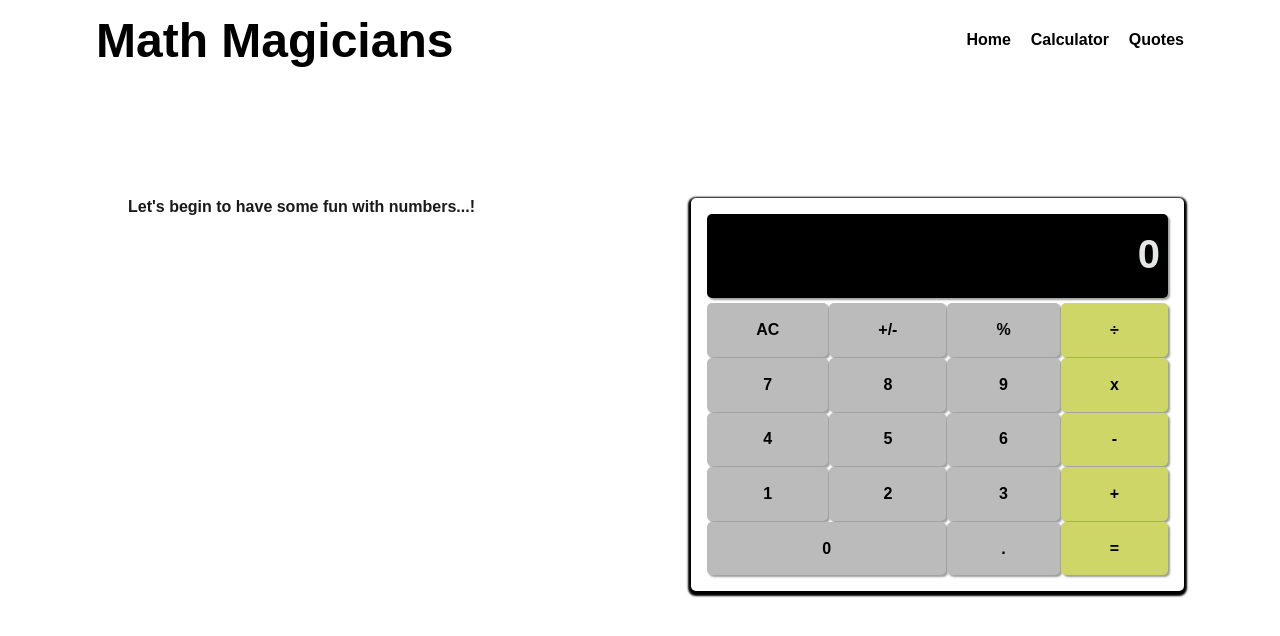
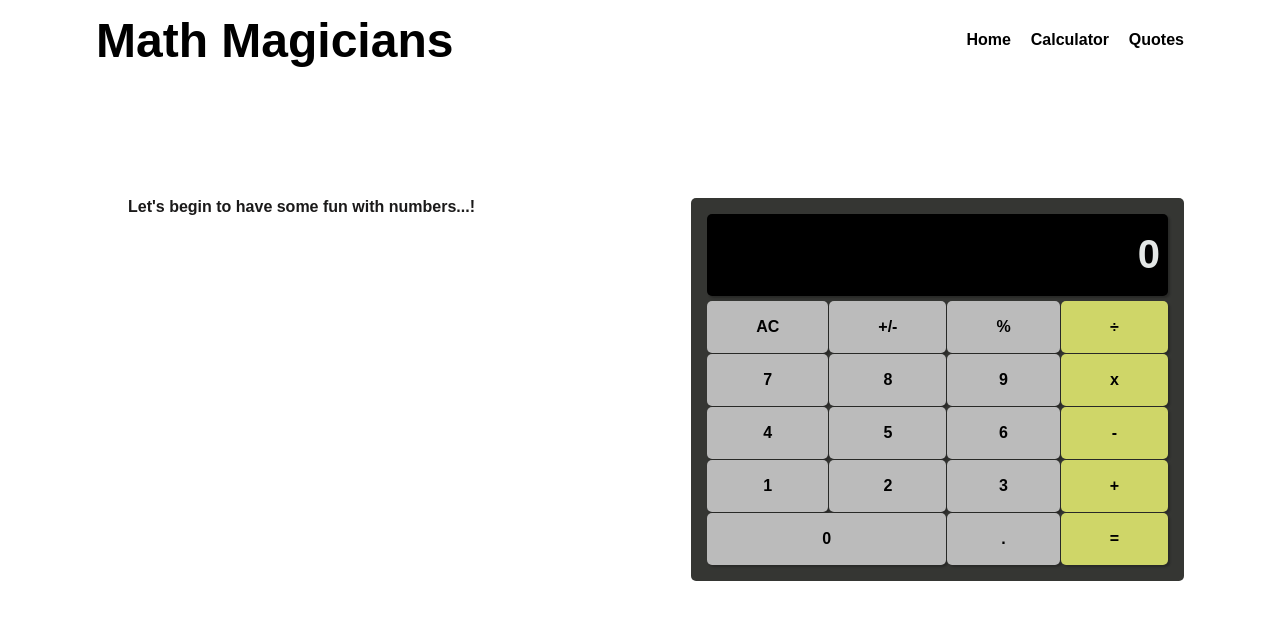
Before and after one commit to Doheera-kosi/Math-Magicians, a React (Create React App) app: page /calculator in a window 1280 px wide. Shown: the top 636 px of the page. Built offline with nearby package versions, Linux system fonts and the light colour scheme; a web font is replaced by a local one.

Commit message:
Modify App.test.js, App.css, and App.js

```diff
--- a/src/App.css
+++ b/src/App.css
@@ -44,6 +44,7 @@ body {
   min-width: 100%;
   justify-content: center;
   align-items: center;
+  color: white;
 }
 
 .calc-container {
@@ -57,6 +58,7 @@ body {
   padding: 1em;
   box-shadow: 0 2px 2px 3px;
   margin-right: 2em;
+  background-color: rgb(53, 54, 51);
 }
 
 .calc-output {
--- a/src/App.js
+++ b/src/App.js
@@ -1,23 +1,23 @@
 /* eslint-disable */
 import './App.css';
-import { Routes, Route } from 'react-router-dom';
+import { BrowserRouter as Router, Routes, Route  } from 'react-router-dom';
 import { HomePage } from './pages/HomePage';
 import CalcPage from './pages/CalculatorPage';
 import QuotePage from './pages/QuotePage';
-import Navbar from './components/NavBar';
+import NavBar from './components/NavBar';
 
 function App() {
     return (
       <div className="main-container">
-      <Navbar />
+      <NavBar />
         <Routes>
           <Route exact path='/' element={<HomePage />} />
           <Route exact path='calculator' element={<CalcPage />} />
           <Route exact path='quotes' element={<QuotePage />} />
         </Routes>
+        learn react
       </div>
     );
   }
 
-
 export default App;
```
Also changed, not shown: 1 other file (tests, documents, lock files or other folders).
